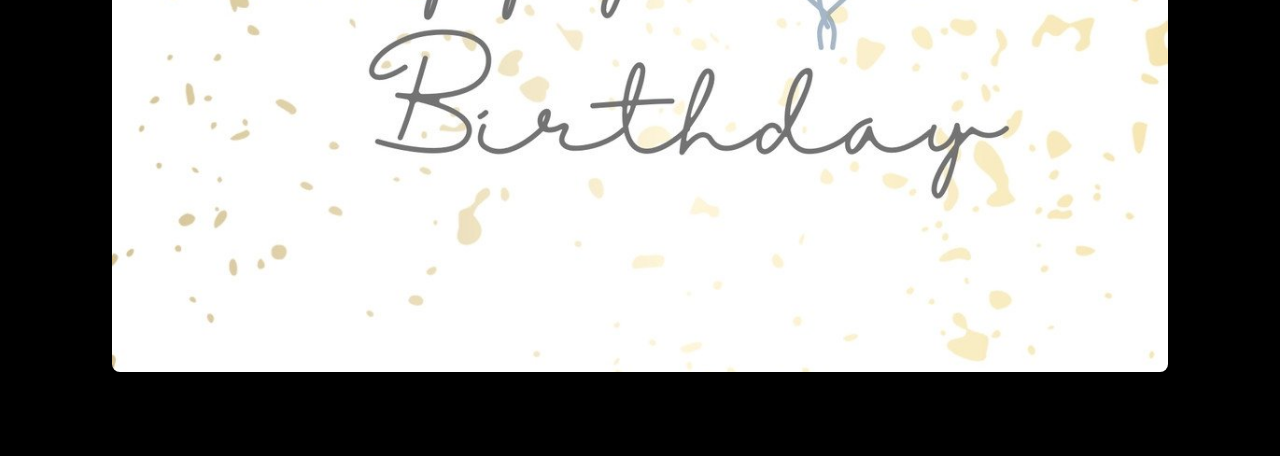
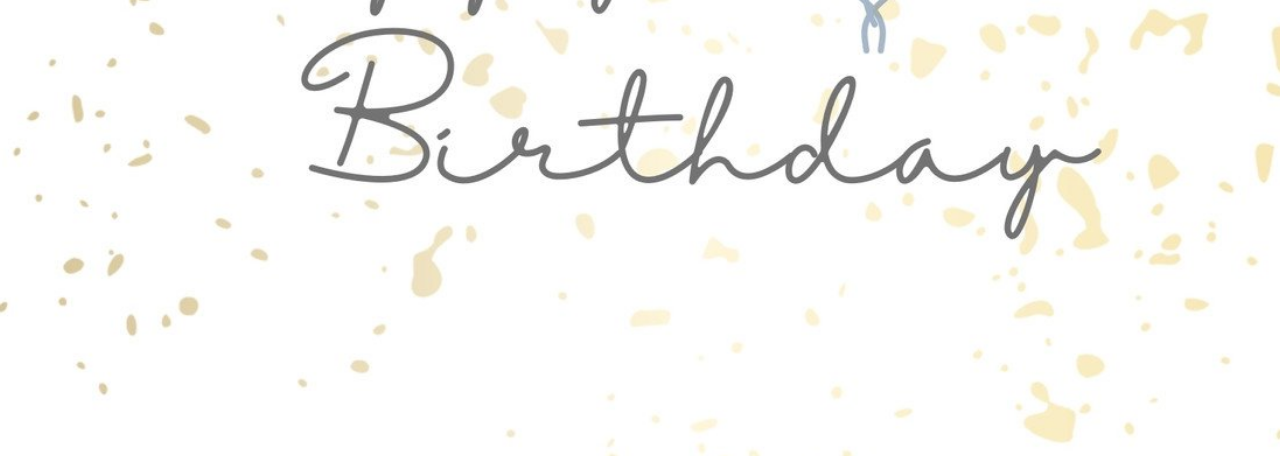
Before and after one commit to Toki1020/card, a plain HTML site: page index.html in a window 1280 px wide. Shown: the part 364-820 px from the top of the page. Drawn offline with Linux system fonts and the light colour scheme.

Commit message:
Update index.html

```diff
--- a/index.html
+++ b/index.html
@@ -37,7 +37,7 @@
             z-index: 2;
             background: url('open.jpg') no-repeat center center;
             background-size: cover;
-            transform: rotateY(0deg) scale(0.8);
+            transform: rotateY(0deg);
             color: #777777;
             padding: 20px;
             border-radius: 10px;
@@ -47,7 +47,7 @@
             z-index: 1;
             background: url('bg.jpg') no-repeat center center;
             background-size: cover;
-            transform: rotateY(-180deg) scale(0.8);
+            transform: rotateY(-180deg) scale(0.5);
         }
         .message {
             font-size: 2em;
```
